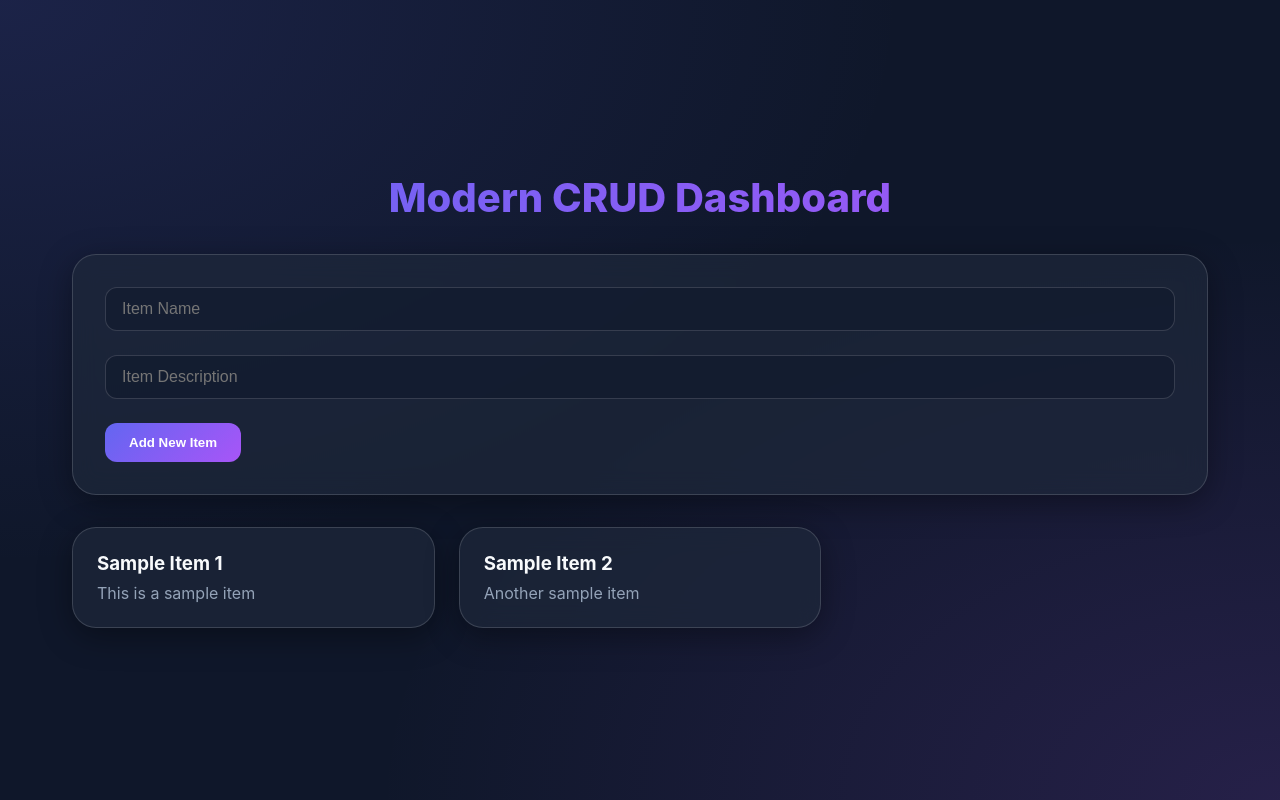
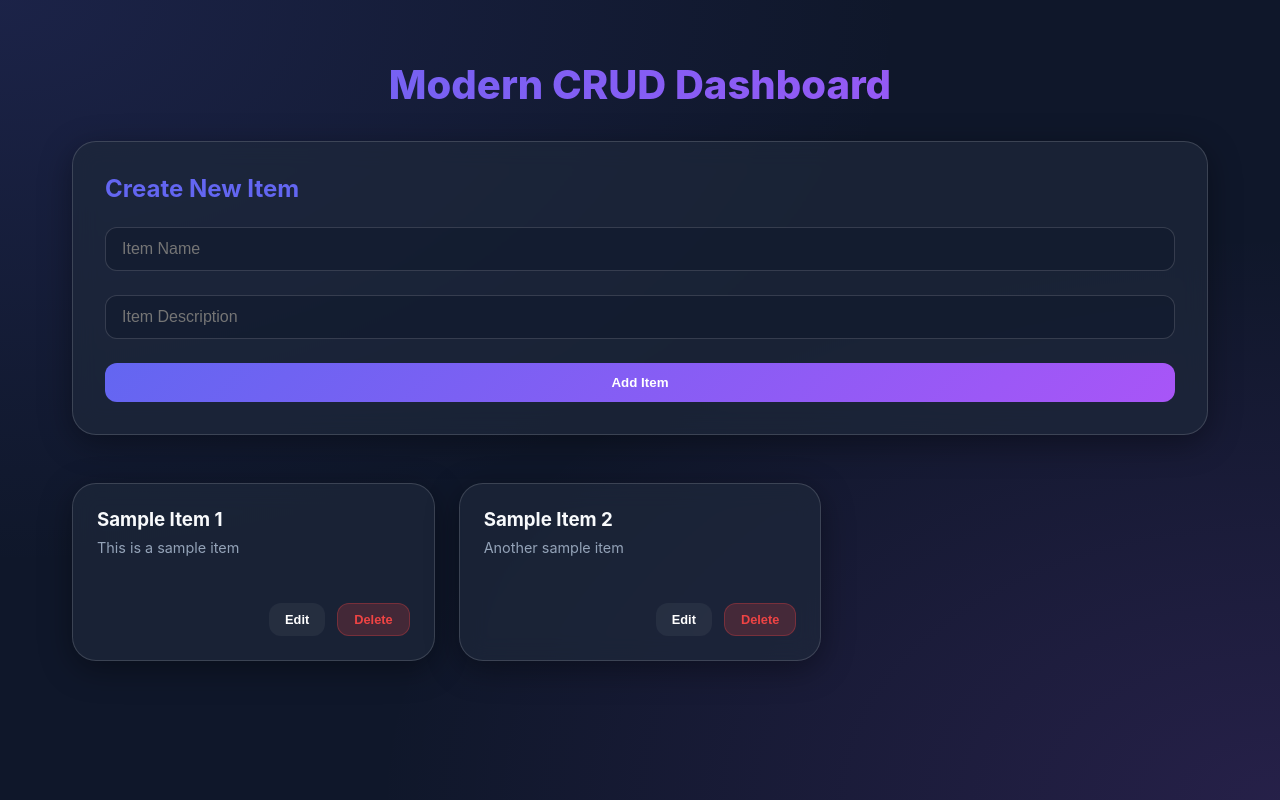
Before and after one commit to Janak27-del/crudwithreact, a React (Vite) app: page / in a window 1280 px wide. Built offline with nearby package versions, Linux system fonts and the light colour scheme.

Commit message:
made changes on app.jsx

```diff
--- a/src/App.jsx
+++ b/src/App.jsx
@@ -7,6 +7,8 @@ function App() {
     { id: 2, name: 'Sample Item 2', description: 'Another sample item' }
   ]);
   const [newItem, setNewItem] = useState({ name: '', description: '' });
+  const [editingId, setEditingId] = useState(null);
+  const [editingFields, setEditingFields] = useState({ name: '', description: '' });
 
   const handleAddItem = (e) => {
     e.preventDefault();
@@ -21,37 +23,105 @@ function App() {
     setNewItem({ name: '', description: '' });
   };
 
+  const handleDeleteItem = (id) => {
+    setItems(items.filter((item) => item.id !== id));
+  };
+
+  const startEdit = (item) => {
+    setEditingId(item.id);
+    setEditingFields({ name: item.name, description: item.description });
+  };
+
+  const handleUpdateItem = (e) => {
+    e.preventDefault();
+    if (!editingFields.name.trim() || !editingFields.description.trim()) return;
+
+    setItems(items.map((item) => (
+      item.id === editingId ? { ...item, ...editingFields } : item
+    )));
+    setEditingId(null);
+    setEditingFields({ name: '', description: '' });
+  };
+
   return (
-    <div className="container">
+    <div className="container" style={{ paddingBottom: '5rem' }}>
       <h1>Modern CRUD Dashboard</h1>
 
-      <div className="glass-card fade-in">
-        <form onSubmit={handleAddItem}>
+      {/* Create / Edit Form */}
+      <div className="glass-card fade-in" style={{ marginBottom: '3rem' }}>
+        <h2 style={{ marginBottom: '1.5rem', color: editingId ? 'var(--secondary-color)' : 'var(--primary-color)' }}>
+          {editingId ? 'Edit Item' : 'Create New Item'}
+        </h2>
+        <form onSubmit={editingId ? handleUpdateItem : handleAddItem}>
           <div className="input-group">
             <input
               type="text"
               placeholder="Item Name"
-              value={newItem.name}
-              onChange={(e) => setNewItem({ ...newItem, name: e.target.value })}
+              value={editingId ? editingFields.name : newItem.name}
+              onChange={(e) => editingId
+                ? setEditingFields({ ...editingFields, name: e.target.value })
+                : setNewItem({ ...newItem, name: e.target.value })
+              }
             />
           </div>
           <div className="input-group">
             <input
               type="text"
               placeholder="Item Description"
-              value={newItem.description}
-              onChange={(e) => setNewItem({ ...newItem, description: e.target.value })}
+              value={editingId ? editingFields.description : newItem.description}
+              onChange={(e) => editingId
+                ? setEditingFields({ ...editingFields, description: e.target.value })
+                : setNewItem({ ...newItem, description: e.target.value })
+              }
             />
           </div>
-          <button type="submit" className="btn btn-primary">Add New Item</button>
+          <div style={{ display: 'flex', gap: '1rem' }}>
+            <button type="submit" className="btn btn-primary" style={{ flex: 1 }}>
+              {editingId ? 'Update Item' : 'Add Item'}
+            </button>
+            {editingId && (
+              <button
+                type="button"
+                className="btn btn-danger"
+                onClick={() => setEditingId(null)}
+                style={{ flex: 1, background: 'rgba(255, 255, 255, 0.05)', color: 'white' }}
+              >
+                Cancel
+              </button>
+            )}
+          </div>
         </form>
       </div>
 
+      {/* List Items */}
       <div className="list-container">
+        {items.length === 0 && (
+          <p style={{ textAlign: 'center', gridColumn: '1 / -1', opacity: 0.5, padding: '2rem' }}>
+            No items found. Create one above!
+          </p>
+        )}
         {items.map((item) => (
           <div key={item.id} className="glass-card item-card fade-in">
-            <h3>{item.name}</h3>
-            <p style={{ color: 'var(--text-secondary)', marginTop: '0.5rem' }}>{item.description}</p>
+            <h3 style={{ marginBottom: '0.5rem' }}>{item.name}</h3>
+            <p style={{ color: 'var(--text-secondary)', fontSize: '0.9rem', minHeight: '3rem' }}>
+              {item.description}
+            </p>
+            <div className="item-actions">
+              <button
+                className="btn btn-primary"
+                onClick={() => startEdit(item)}
+                style={{ background: 'rgba(255, 255, 255, 0.05)', fontSize: '0.8rem', padding: '0.5rem 1rem' }}
+              >
+                Edit
+              </button>
+              <button
+                className="btn btn-danger"
+                onClick={() => handleDeleteItem(item.id)}
+                style={{ fontSize: '0.8rem', padding: '0.5rem 1rem' }}
+              >
+                Delete
+              </button>
+            </div>
           </div>
         ))}
       </div>
```
